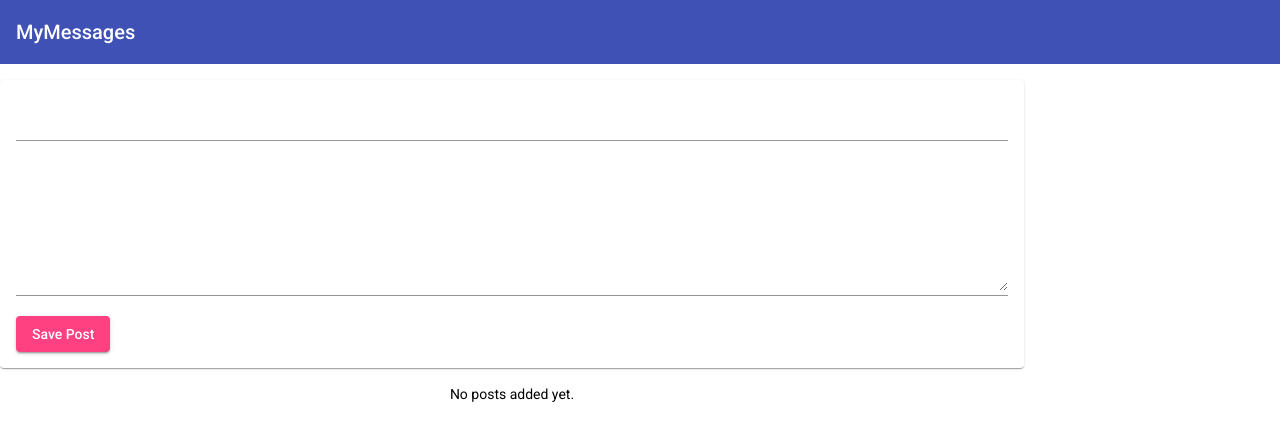
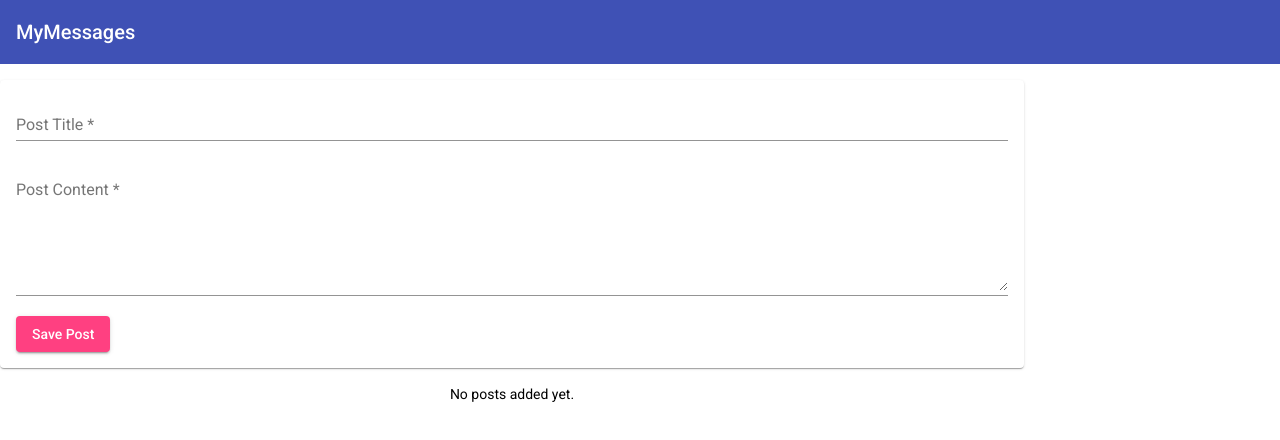
Before and after one commit to ikoinaris/MEANProject, an Angular app: page / in a window 1280 px wide. Shown: the top 440 px of the page. Built offline with nearby package versions, Linux system fonts and the light colour scheme.

Commit message:
placeholder and edit-delete button added in form

```diff
--- a/src/app/posts/post-create/post-create.component.html
+++ b/src/app/posts/post-create/post-create.component.html
@@ -5,6 +5,7 @@
             matInput
             type="text"
             name="title"
+            placeholder="Post Title"
             ngModel required #title="ngModel">
             <mat-error *ngIf="title.invalid">Please enter post title.</mat-error>
         </mat-form-field>
@@ -13,6 +14,7 @@
             matInput
             rows="6"
             name="content"
+            placeholder="Post Content"
             ngModel required #content="ngModel"></textarea>
             <mat-error *ngIf="content.invalid">Please enter post content.</mat-error>
         </mat-form-field>
--- a/src/app/posts/post-create/post-create.component.ts
+++ b/src/app/posts/post-create/post-create.component.ts
@@ -24,6 +24,7 @@
             content: form.value.content
         };
         this.postsService.addPost(form.value.title, form.value.content);
+        form.resetForm();
     }
 
 }
--- a/src/app/posts/post-list/post-list.component.html
+++ b/src/app/posts/post-list/post-list.component.html
@@ -4,6 +4,10 @@
             <p>{{ post.title }}</p>
         </mat-expansion-panel-header>
         <p>{{ post.content }}</p>
+        <mat-action-row>
+            <button mat-button color="primary">Edit</button>
+            <button mat-button color="warn">Delete</button>
+        </mat-action-row>
     </mat-expansion-panel>
 </mat-accordion>
 <p class="info-text mat-body-1" *ngIf="posts.length <= 0">No posts added yet.</p>
```
